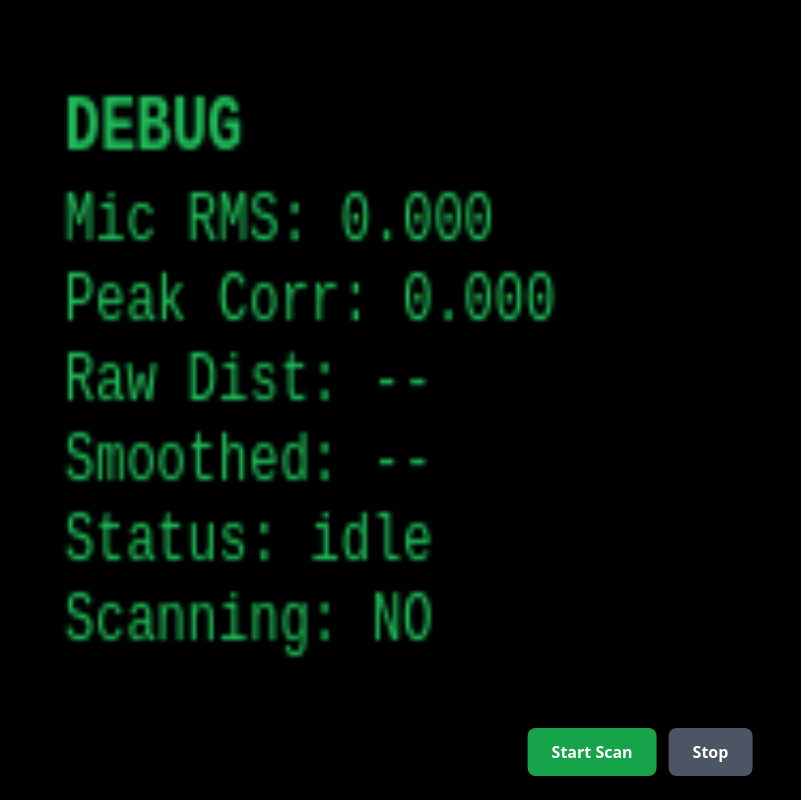
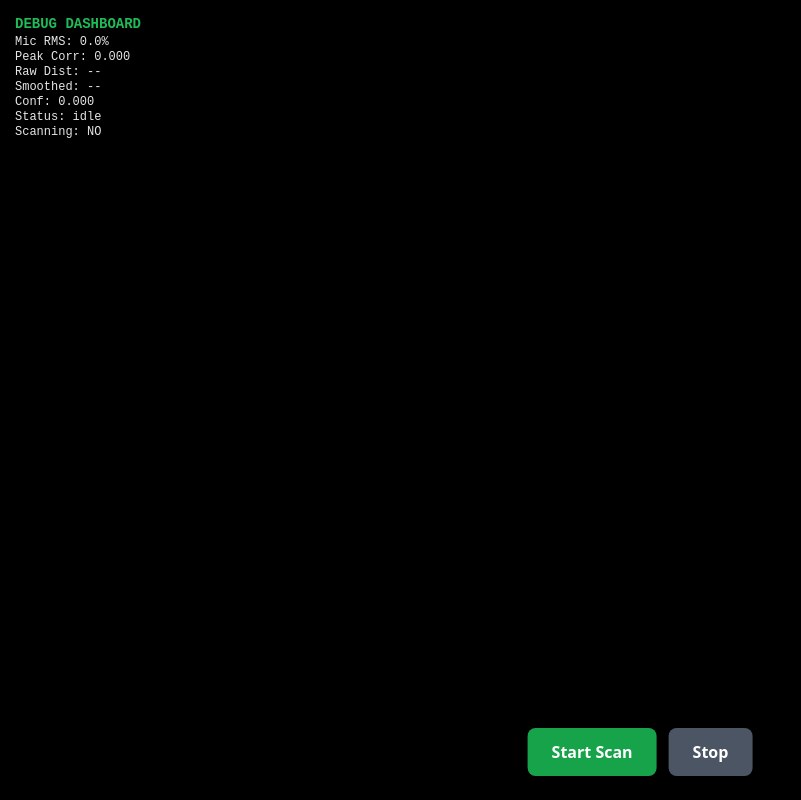
Before and after one commit to meowpher/ECHOSIGHT, a React (Vite) app: page / in a window 1280 px wide. Shown: the whole page, without its empty margins (0-801 px from the left). Built offline with nearby package versions, Linux system fonts and the light colour scheme; the HTML template or start-up script is replaced by a standard one.

Commit message:
Fix: unified stream request, proper CSS z-indexing for camera visibility, add AnalyserNode for RMS metering

```diff
--- a/src/App.jsx
+++ b/src/App.jsx
@@ -16,29 +16,30 @@ export default function App() {
   useEffect(() => {
     let mounted = true
 
+    // Resize canvas to match window
     const resize = () => {
       const c = canvasRef.current
-      const v = videoRef.current
-      if (!c || !v) return
-      const rect = v.getBoundingClientRect()
+      if (!c) return
       const dpr = window.devicePixelRatio || 1
-      c.width = Math.floor(rect.width * dpr)
-      c.height = Math.floor(rect.height * dpr)
+      c.width = Math.floor(window.innerWidth * dpr)
+      c.height = Math.floor(window.innerHeight * dpr)
       const ctx = c.getContext('2d')
       ctx.scale(dpr, dpr)
     }
 
+    resize()
     window.addEventListener('resize', resize)
 
-    // animation for overlay
+    // Animation loop for debug overlay
     let rafId = null
     function drawLoop() {
       const c = canvasRef.current
-      const v = videoRef.current
-      if (c && v) {
+      if (!c) return
+
       const ctx = c.getContext('2d')
-        const width = c.width / (window.devicePixelRatio || 1)
-        const height = c.height / (window.devicePixelRatio || 1)
+      const width = window.innerWidth
+      const height = window.innerHeight
+
       ctx.clearRect(0, 0, width, height)
 
       // Draw red circle if distance detected
@@ -59,20 +60,22 @@ export default function App() {
 
       // Debug Dashboard (top-left)
       ctx.fillStyle = 'rgba(0, 0, 0, 0.7)'
-        ctx.fillRect(10, 10, 200, 120)
+      ctx.fillRect(10, 10, 220, 140)
 
       ctx.fillStyle = 'rgba(34, 197, 94, 0.95)'
       ctx.font = 'bold 14px monospace'
-        ctx.fillText('DEBUG', 15, 28)
+      ctx.fillText('DEBUG DASHBOARD', 15, 28)
 
       ctx.font = '12px monospace'
-        ctx.fillText(`Mic RMS: ${micRMS.toFixed(3)}`, 15, 45)
+      ctx.fillStyle = 'rgba(255, 255, 255, 0.9)'
+      ctx.fillText(`Mic RMS: ${(micRMS * 100).toFixed(1)}%`, 15, 45)
       ctx.fillText(`Peak Corr: ${peakCorr.toFixed(3)}`, 15, 60)
       ctx.fillText(`Raw Dist: ${rawDistance != null ? rawDistance.toFixed(2) + ' m' : '--'}`, 15, 75)
       ctx.fillText(`Smoothed: ${distance != null ? distance.toFixed(2) + ' m' : '--'}`, 15, 90)
-        ctx.fillText(`Status: ${status}`, 15, 105)
-        ctx.fillText(`Scanning: ${scanning ? 'YES' : 'NO'}`, 15, 120)
-      }
+      ctx.fillText(`Conf: ${confidence.toFixed(3)}`, 15, 105)
+      ctx.fillText(`Status: ${status}`, 15, 120)
+      ctx.fillText(`Scanning: ${scanning ? 'YES' : 'NO'}`, 15, 135)
+
       rafId = requestAnimationFrame(drawLoop)
     }
     rafId = requestAnimationFrame(drawLoop)
@@ -82,7 +85,6 @@ export default function App() {
       window.removeEventListener('resize', resize)
       if (rafId) cancelAnimationFrame(rafId)
       try { if (engineRef.current) engineRef.current.stop() } catch (e) {}
-      // stop tracks from video
       try {
         const v = videoRef.current
         if (v && v.srcObject) {
@@ -101,27 +103,25 @@ export default function App() {
     setScanning(true)
 
     try {
-      // Request with raw audio constraints (no processing)
-      const constraints = {
+      // UNIFIED stream request: ONE call for both audio and video
+      const stream = await navigator.mediaDevices.getUserMedia({
         audio: {
           echoCancellation: false,
+          noiseSuppression: false,
           autoGainControl: false,
-          noiseSuppression: false,
-          latency: 0,
-          channelCount: 1
         },
-        video: { facingMode: { ideal: 'environment' } }
+        video: {
+          facingMode: 'environment'
         }
+      })
 
-      const stream = await navigator.mediaDevices.getUserMedia(constraints)
-
-      // attach stream to video
+      // Attach stream to video element
       const v = videoRef.current
       if (v) {
         v.srcObject = stream
         v.muted = true
         v.playsInline = true
-        await v.play().catch(() => {})
+        await v.play().catch((e) => console.warn('Video play error', e))
       }
 
       setStatus('initializing-sonar')
@@ -147,10 +147,10 @@ export default function App() {
         setRawDistance(res.rawDistance || null)
       })
     } catch (err) {
-      console.error(err)
+      console.error('Error:', err)
       setStatus('error')
       setScanning(false)
-      alert('Camera/Microphone access failed: ' + (err && err.message))
+      alert('Permission denied or device not supported: ' + (err && err.message))
     }
   }
 
@@ -162,26 +162,48 @@ export default function App() {
         engineRef.current.stop()
       }
     } catch (e) {}
+    try {
+      const v = videoRef.current
+      if (v && v.srcObject) {
+        const s = v.srcObject
+        if (s.getTracks) s.getTracks().forEach(t => t.stop())
+        v.srcObject = null
+      }
+    } catch (e) {}
   }
 
   return (
-    <div className="fixed inset-0 bg-black flex flex-col">
-      <video ref={videoRef} className="flex-1 w-full h-full object-cover" />
-      <canvas ref={canvasRef} className="absolute inset-0 w-full h-full pointer-events-none" />
+    <div className="fixed inset-0 bg-black overflow-hidden">
+      {/* Video background - z-index -1 so it's behind everything */}
+      <video
+        ref={videoRef}
+        className="fixed inset-0 w-screen h-screen object-cover"
+        style={{ zIndex: -1 }}
+        autoPlay
+        playsInline
+        muted
+      />
 
-      {/* Control buttons */}
-      <div className="absolute bottom-6 left-1/2 transform -translate-x-1/2 flex gap-3">
+      {/* Canvas overlay - z-index 10 for UI */}
+      <canvas
+        ref={canvasRef}
+        className="fixed inset-0 w-screen h-screen pointer-events-none"
+        style={{ zIndex: 10 }}
+      />
+
+      {/* Control buttons - z-index 20 to be clickable */}
+      <div className="fixed bottom-6 left-1/2 transform -translate-x-1/2 flex gap-3 z-20">
         <button
           onClick={startScan}
           disabled={scanning}
-          className="px-6 py-3 bg-green-600 hover:bg-green-700 disabled:bg-gray-600 rounded-lg text-white font-semibold"
+          className="px-6 py-3 bg-green-600 hover:bg-green-700 disabled:bg-gray-600 rounded-lg text-white font-semibold shadow-lg"
         >
           {scanning ? 'Scanning...' : 'Start Scan'}
         </button>
         <button
           onClick={stopScan}
           disabled={!scanning}
-          className="px-6 py-3 bg-red-600 hover:bg-red-700 disabled:bg-gray-600 rounded-lg text-white font-semibold"
+          className="px-6 py-3 bg-red-600 hover:bg-red-700 disabled:bg-gray-600 rounded-lg text-white font-semibold shadow-lg"
         >
           Stop
         </button>
--- a/src/SonarEngine.js
+++ b/src/SonarEngine.js
@@ -17,6 +17,7 @@ export default class SonarEngine {
     this.mediaStream = null
     this.srcNode = null
     this.proc = null
+    this.analyser = null
 
     this.ringBuffer = null
     this.ringWritePtr = 0
@@ -35,18 +36,22 @@ export default class SonarEngine {
   async initFromStream(mediaStream) {
     this.mediaStream = mediaStream
     if (!this.audioCtx) this.audioCtx = new (window.AudioContext || window.webkitAudioContext)()
-    // use actual sample rate
     this.sampleRate = this.audioCtx.sampleRate
-    // prepare template
     this.template = generateLinearChirp(this.sampleRate, this.pulseMs, this.f0, this.f1)
 
-    // prepare ring buffer to hold recMs samples
     this.ringLen = Math.round(this.sampleRate * Math.max(1, this.recMs / 1000))
     this.ringBuffer = new Float32Array(this.ringLen)
     this.ringWritePtr = 0
 
-    // create source and processor
+    // Create source from media stream
     this.srcNode = this.audioCtx.createMediaStreamSource(this.mediaStream)
+
+    // Create analyser for RMS metering
+    this.analyser = this.audioCtx.createAnalyser()
+    this.analyser.fftSize = 2048
+    this.srcNode.connect(this.analyser)
+
+    // Create recording processor
     const bufSize = 4096
     this.proc = this.audioCtx.createScriptProcessor(bufSize, 1, 1)
     this.proc.onaudioprocess = (e) => {
@@ -60,14 +65,22 @@ export default class SonarEngine {
         offset += toCopy
       }
     }
-    this.srcNode.connect(this.proc)
-    // do not connect processor to destination to avoid feedback
+    this.analyser.connect(this.proc)
     this.proc.connect(this.audioCtx.destination)
+  }
+
+  getRMS() {
+    if (!this.analyser) return 0
+    const dataArray = new Uint8Array(this.analyser.frequencyBinCount)
+    this.analyser.getByteFrequencyData(dataArray)
+    const average = dataArray.reduce((a, b) => a + b) / dataArray.length
+    return average / 255
   }
 
   stop() {
     this.running = false
     try { if (this.proc) this.proc.disconnect() } catch (e) {}
+    try { if (this.analyser) this.analyser.disconnect() } catch (e) {}
     try { if (this.srcNode) this.srcNode.disconnect() } catch (e) {}
     try { if (this.audioCtx && this.audioCtx.state !== 'closed') this.audioCtx.close() } catch (e) {}
     this.audioCtx = null
@@ -83,7 +96,11 @@ export default class SonarEngine {
     const intervalMs = Math.max(250, Math.round(this.recMs + 50))
 
     while (this.running) {
-      // play chirp
+      // Get current RMS
+      const rms = this.getRMS()
+      this.lastMicRMS = rms
+
+      // Play chirp
       try {
         const buf = this.audioCtx.createBuffer(1, this.template.length, this.sampleRate)
         buf.copyToChannel(this.template, 0)
@@ -95,10 +112,10 @@ export default class SonarEngine {
         console.warn('Play error', e)
       }
 
-      // wait for recMs to collect echoes
+      // Wait for recMs to collect echoes
       await new Promise((res) => setTimeout(res, this.recMs))
 
-      // snapshot last recLen samples from ring buffer
+      // Snapshot last recLen samples from ring buffer
       const snap = new Float32Array(recLen)
       let start = this.ringWritePtr - recLen
       if (start < 0) start += this.ringLen
@@ -110,18 +127,9 @@ export default class SonarEngine {
         snap.set(this.ringBuffer.subarray(0, recLen - firstPart), firstPart)
       }
 
-      // Calculate mic RMS
-      let sumSq = 0
-      for (let i = 0; i < snap.length; i++) {
-        sumSq += snap[i] * snap[i]
-      }
-      const rms = Math.sqrt(sumSq / snap.length)
-      this.lastMicRMS = rms
-
-      // quick noise gate on recorded signal amplitude
+      // Quick noise gate
       const signalMax = maxAbs(snap)
       if (signalMax < this.noiseGate) {
-        // below noise gate; report null
         this.lastPeakCorr = 0
         this.lastRawDistance = null
         const sm = ema(this.lastSmoothed, null, this.smoothingAlpha)
@@ -131,12 +139,11 @@ export default class SonarEngine {
         continue
       }
 
-      // cross-correlate
+      // Cross-correlate
       const { lag, corr } = normalizedCrossCorrelation(this.template, snap, this.blindMs, this.sampleRate)
       this.lastPeakCorr = corr
 
       if (lag <= 0 || corr < 0.1) {
-        // weak or invalid
         this.lastRawDistance = null
         const sm = ema(this.lastSmoothed, null, this.smoothingAlpha)
         this.lastSmoothed = sm
@@ -150,7 +157,7 @@ export default class SonarEngine {
         if (onResult) onResult({ distance, confidence: corr, smoothed: sm, micRMS: rms, peakCorr: corr, rawDistance: distance })
       }
 
-      // wait remaining interval
+      // Wait remaining interval
       await new Promise((res) => setTimeout(res, Math.max(0, intervalMs - this.recMs)))
     }
   }
--- a/src/index.css
+++ b/src/index.css
@@ -4,6 +4,24 @@
 
 html, body, #root {
   height: 100%;
+  width: 100%;
+  margin: 0;
+  padding: 0;
+  overflow: hidden;
 }
 
-canvas { display: block; }
+body {
+  background-color: transparent;
+}
+
+canvas {
+  display: block;
+  margin: 0;
+  padding: 0;
+}
+
+video {
+  display: block;
+  margin: 0;
+  padding: 0;
+}
```
Lines whose indentation alone changed are shown as unchanged.
